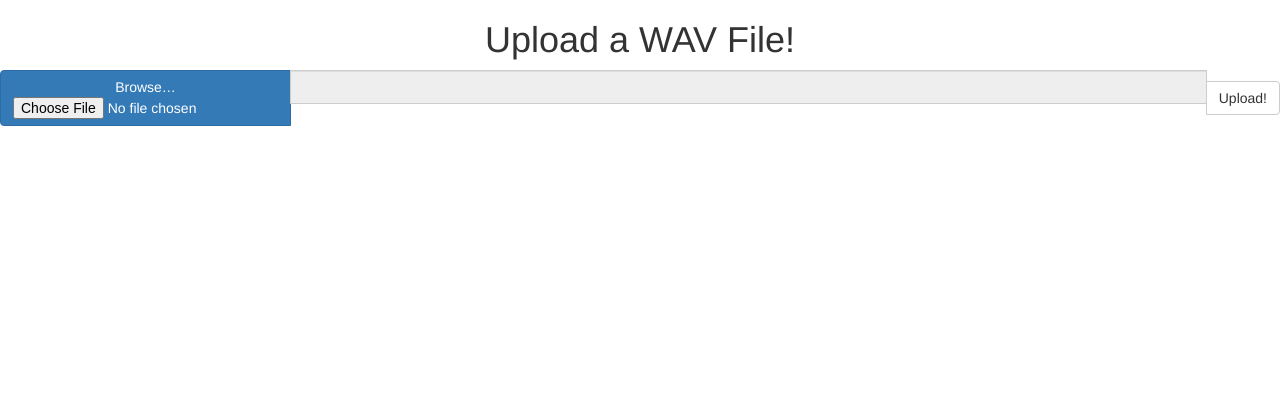
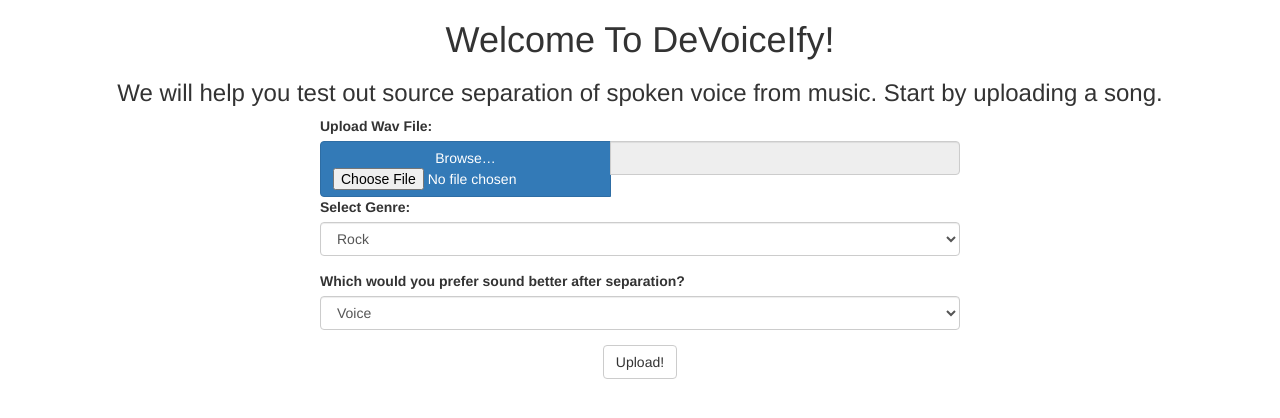
Before and after one commit to shawncaeiro/audioseparator, a Flask app: page / in a window 1280 px wide. Shown: the part 51-469 px from the top of the page. Run offline with Flask 2, Linux system fonts and the light colour scheme; parts of the project's set-up code (start-up, migrations or seed data) failed here and were passed over; some libraries are stand-ins or nearby versions.

Commit message:
styling stuff

```diff
--- a/application.py
+++ b/application.py
@@ -100,6 +100,6 @@ def uploaded_file(filename):
     return send_from_directory(application.config['UPLOAD_FOLDER'], filename)
 
 if __name__ == '__main__':
-    port = int(os.environ.get("PORT", 5000))
-    application.run(host='0.0.0.0', port=port, debug=True)
-    # application.run(port=port, debug=True)
+    port = int(os.environ.get("PORT", 5020))
+    # application.run(host='0.0.0.0', port=port, debug=True)
+    application.run(port=port, debug=True)
--- a/templates/index.html
+++ b/templates/index.html
@@ -1,20 +1,37 @@
 {% extends "base.html" %}
 {% block title %}Index{% endblock %}
 {% block content %}
-<h1 class="text-center">Upload a WAV File!</h1>
-  <form action="" method=post enctype=multipart/form-data>
+<h1 class="text-center">Welcome To DeVoiceIfy!</h1>
+<h3 class="text-center">We will help you test out source separation of spoken voice from music. Start by uploading a song.</h3>
+  <form action="" method=post enctype=multipart/form-data style="width:50%; margin-left:25%;">
+    <label for="iny">Upload Wav File:</label><br>
+
 <div class="input-group">
-
-  <span class="input-group-btn">
+  <span class="input-group-btn" id="iny">
                   <span class="btn btn-primary btn-file">
                       Browse&hellip; <input type="file" name="file" accept=".wav">
                   </span>
   </span>
   <input type="text" class="form-control" readonly>
-  <span class="input-group-btn">
-          <input class="btn btn-default" type=submit value=Upload!>
-    </span>
+
       </div>
+      <div class="form-group">
+        <label for="sel1">Select Genre:</label>
+        <select class="form-control" id="sel1">
+          <option>Rock</option>
+          <option>Classical</option>
+        </select>
+      </div>
+      <div class="form-group">
+        <label for="sel2">Which would you prefer sound better after separation?</label>
+        <select class="form-control" id="sel2">
+          <option>Voice</option>
+          <option>Music</option>
+        </select>
+      </div>
+      <div class="text-center">
+              <input class="btn btn-default" type=submit value=Upload!>
+        </div>
     </form>
 
 {% endblock %}
```
Also changed, not shown: templates/split.html (+5 -2 lines), 1 other file.
